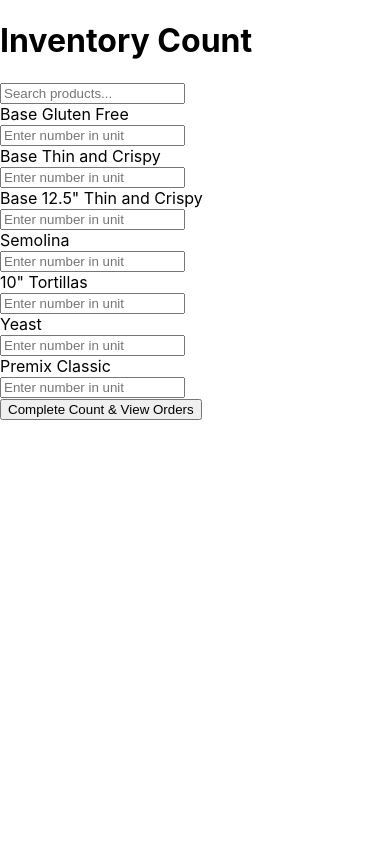
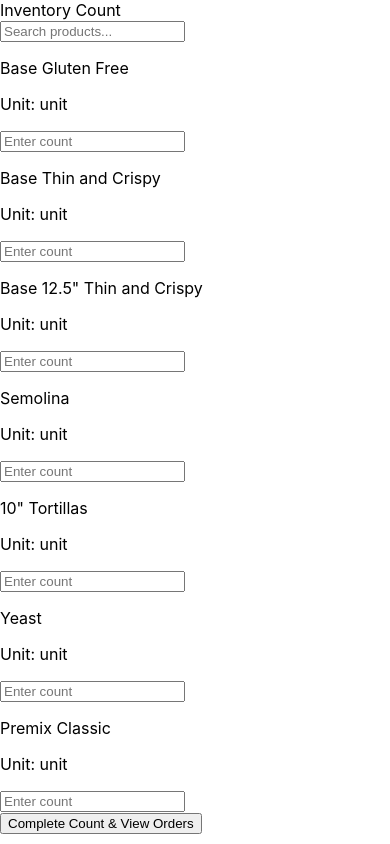
Before and after one commit to ketosim/mdb_inventory, a React (Create React App) app in the folder frontend/: page /count/1 in a window 390 px wide. Built offline with nearby package versions, Linux system fonts and the light colour scheme; no server answers; sample sign-in values are in the browser's storage.

Commit message:
mobile friendly

```diff
--- a/frontend/src/pages/CountPage.tsx
+++ b/frontend/src/pages/CountPage.tsx
@@ -1,5 +1,3 @@
-//CountPage.tsx
-
 import React, { useState, useEffect } from 'react';
 import { useParams, useNavigate } from 'react-router-dom';
 import { inventoryApi } from '../services/inventoryApi';
@@ -13,7 +11,7 @@ interface Product {
 }
 
 const CountPage: React.FC = () => {
-    const navigate = useNavigate(); // Ensure useNavigate is used correctly
+    const navigate = useNavigate();
     const { sessionId } = useParams<{ sessionId: string }>();
     const [products, setProducts] = useState<Product[]>([]);
     const [counts, setCounts] = useState<{ [key: string]: number }>({});
@@ -31,7 +29,7 @@ const CountPage: React.FC = () => {
             console.log('Response:', response);
             if (response) {
                 setProducts(response);
-                setFilteredProducts(response); // Ensure filteredProducts is set initially
+                setFilteredProducts(response);
             }
         } catch (error) {
             console.error('Failed to load products:', error);
@@ -39,18 +37,13 @@ const CountPage: React.FC = () => {
     };
 
     const handleSubmit = async () => {
-        console.log('Submit button clicked'); // Add this line
+        console.log('Submit button clicked');
         try {
-            console.log('Starting to save counts...'); // Add this line
-            // Save any final counts
             for (const [productCode, quantity] of Object.entries(counts)) {
-                console.log(`Saving count for ${productCode}: ${quantity}`); // Add this line
+                console.log(`Saving count for ${productCode}: ${quantity}`);
                 await inventoryApi.recordCount(sessionId!, productCode, quantity);
             }
-            console.log('All counts saved, sessionId:', sessionId); // Add this line
-            console.log('Attempting navigation...'); // Add this line
-
-            // Navigate to order summary page
+            console.log('All counts saved, sessionId:', sessionId);
             navigate(`/order-summary/${sessionId}`);
         } catch (error) {
             console.error('Failed to submit counts:', error);
@@ -78,22 +71,26 @@ const CountPage: React.FC = () => {
     }, [searchTerm, products]);
 
     return (
-        <div className="p-4">
-            <h1 className="text-2xl font-bold mb-4">Inventory Count</h1>
+        <div className="min-h-screen bg-gray-100 flex flex-col">
+            {/* Header */}
+            <div className="bg-blue-600 text-white text-lg font-semibold py-4 px-6 text-center sticky top-0 z-10">
+                Inventory Count
+            </div>
 
-            {/* Search Bar with Clear Button */}
-            <div className="mb-4 relative">
-                <div className="flex items-center border rounded">
+            {/* Search Bar */}
+            <div className="p-4 sticky top-14 bg-gray-100 z-10">
+                <div className="relative flex items-center">
                     <input
                         type="text"
                         placeholder="Search products..."
                         value={searchTerm}
                         onChange={(e) => setSearchTerm(e.target.value)}
-                        className="w-full p-2 rounded-l" />
+                        className="w-full p-3 rounded-lg border border-gray-300 focus:outline-none"
+                    />
                     {searchTerm && (
                         <button
                             onClick={clearSearch}
-                            className="px-3 py-2 bg-gray-100 hover:bg-gray-200"
+                            className="absolute right-2 bg-gray-200 p-2 rounded-full"
                         >
                             ✕
                         </button>
@@ -102,32 +99,33 @@ const CountPage: React.FC = () => {
             </div>
 
             {/* Product List */}
-            <div className="space-y-2">
-                {filteredProducts.map(product => (
-                    <div key={product.code} className="flex justify-between items-center p-2">
-                        <div>
-                            {product.description}
-                        </div>
-                        <div>
+            <div className="flex-1 overflow-y-auto p-4 space-y-4">
+                {filteredProducts.length === 0 ? (
+                    <div className="text-center text-gray-500 mt-10">No products found.</div>
+                ) : (
+                    filteredProducts.map(product => (
+                        <div key={product.code} className="flex justify-between items-center bg-white p-4 rounded-lg shadow">
+                            <div className="text-sm">
+                                <p className="font-semibold">{product.description}</p>
+                                <p className="text-gray-500">Unit: {product.walkUnit}</p>
+                            </div>
                             <input
                                 type="number"
                                 value={counts[product.code] || ''}
                                 onChange={(e) => handleCountChange(product.code, Number(e.target.value))}
-                                placeholder={`Enter number in ${product.walkUnit}`}
-                                className="w-24 p-1 border rounded" />
+                                placeholder={`Enter count`}
+                                className="w-20 p-2 border rounded text-center"
+                            />
                         </div>
-                    </div>
-                ))}
+                    ))
+                )}
             </div>
 
             {/* Submit Button */}
-            <div className="mt-4 fixed bottom-0 left-0 right-0 p-4 bg-white border-t">
+            <div className="sticky bottom-0 bg-white p-4 border-t shadow-md">
                 <button
-                    onClick={() => {
-                        console.log('Button clicked'); // Add this line
-                        handleSubmit();
-                    }}
-                    className="w-full bg-blue-500 text-white p-2 rounded"
+                    onClick={handleSubmit}
+                    className="w-full bg-blue-500 text-white text-lg font-semibold py-3 rounded-lg shadow-lg active:scale-95 transition-transform"
                 >
                     Complete Count & View Orders
                 </button>
```
Also changed, not shown: 1 other file (tests, documents, lock files or other folders).
